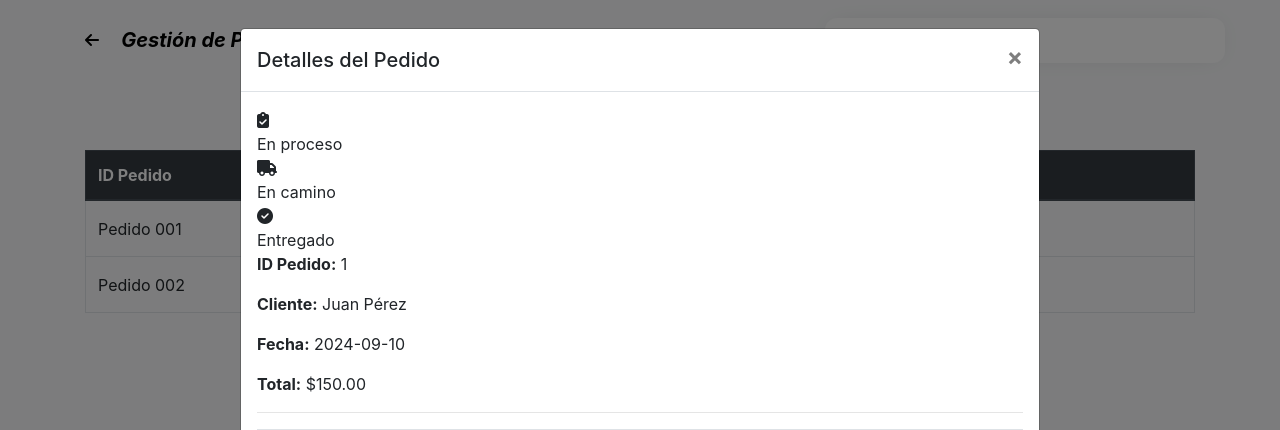
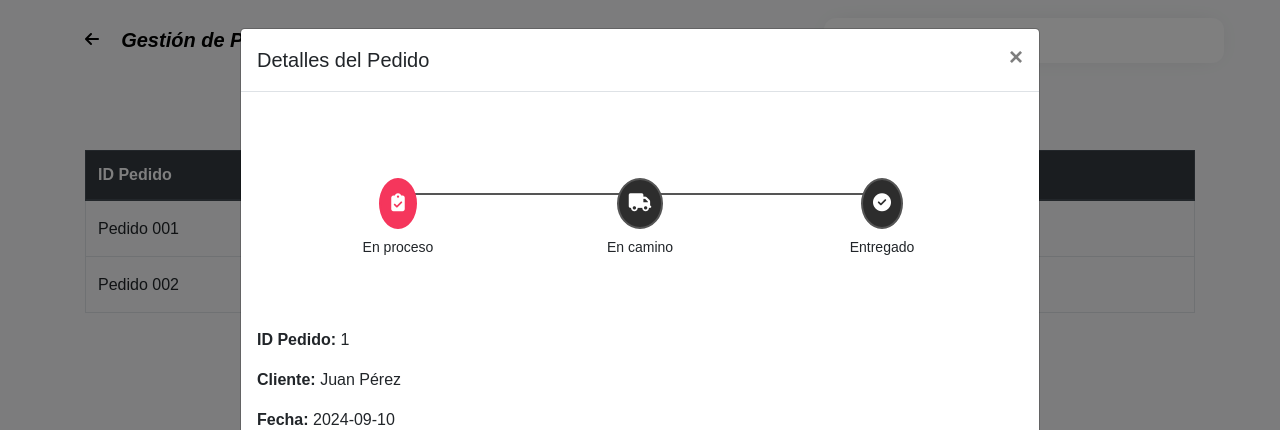
Before and after one commit to al-mr1234/fantasiaintima, a Django app: page /pedido in a window 1280 px wide, after a click on "Ver Detalles". Shown: the top 430 px of the page. Run offline with Django 5.2, Linux system fonts and the light colour scheme; some libraries are stand-ins or nearby versions.

Commit message:
Diseno del estado del pedido en la vista 'historial pedido'

```diff
--- a/sexshop/appsexshop/static/css/pedido.css
+++ b/sexshop/appsexshop/static/css/pedido.css
@@ -1,5 +1,6 @@
 body{
   background-color:#f8f9fa;
+  font-family: Arial, sans-serif;
 }
 /*titulos*/
 .container a{
@@ -95,6 +96,63 @@ thead{
   z-index: 1;
 }
 
+/* streper */
+.stepper-container {
+      max-width: 850px;
+      margin: 50px auto; /* Centrado horizontal y separación superior */
+      padding: 20px;
+    }
+
+.stepper {
+      display: flex;
+      justify-content: space-between;
+      align-items: center;
+    }
+
+.step {
+      display: flex;
+      flex-direction: column;
+      align-items: center;
+      position: relative;
+      flex: 1;
+    }
+
+.step:not(:last-child)::after {
+      content: "";
+      position: absolute;
+      top: 15px;
+      right: -50%;
+      width: 100%;
+      height: 2px;
+      background-color: #555;
+      z-index: 0;
+    }
+
+.step-icon {
+      background-color: #2d2d2d;
+      border: 2px solid #555;
+      color: #fff;
+      border-radius: 50%;
+      padding: 10px;
+      font-size: 18px;
+      z-index: 1;
+    }
+
+.step.active .step-icon {
+      background-color: #f5365c;
+      border-color: #f5365c;
+    }
+
+.step.completed .step-icon {
+      background-color: #4caf50;
+      border-color: #4caf50;
+    }
+
+.step-text {
+      margin-top: 8px;
+      font-size: 14px;
+      text-align: center;
+    }
 
 
 /* boton flotante */
```
